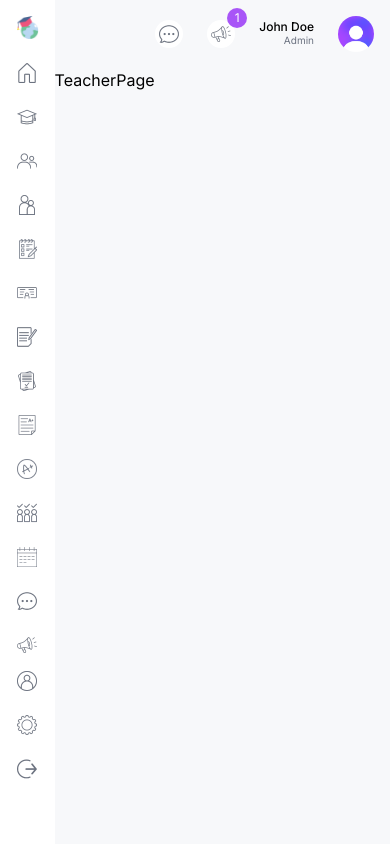
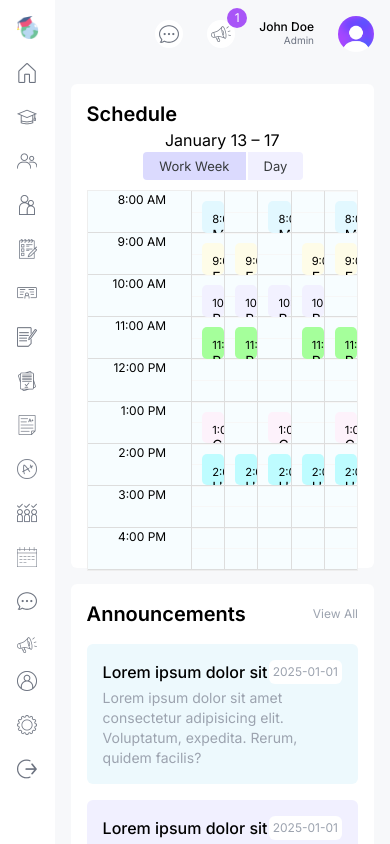
Before and after one commit to mohammadalnajar/school-management-dash, a Next.js app: page /teacher in a window 390 px wide. Built offline with nearby package versions, Linux system fonts and the light colour scheme.

Commit message:
enhance TeacherPage layout with BigCalendar and Announcements components; adjust DashboardLayout for responsive design

```diff
--- a/src/app/(dashboard)/layout.tsx
+++ b/src/app/(dashboard)/layout.tsx
@@ -11,21 +11,16 @@
     return (
         <div className='h-screen flex'>
             {/* LEFT */}
-            <div className='w-[14%] md:w-[8%] lg:w-[16%] xl:w-[16%]  p-4'>
-                <Link
-                    className='flex items-center justify-center lg:justify-start gap-2'
-                    href='/dashboard'
-                >
+            <div className='w-[14%] md:w-[8%] lg:w-[16%] xl:w-[14%] p-4'>
+                <Link href='/' className='flex items-center justify-center lg:justify-start gap-2'>
                     <Image src='/logo.png' alt='logo' width={32} height={32} />
                     <span className='hidden lg:block'>SchoolNajar</span>
                 </Link>
-
                 <Menu />
             </div>
             {/* RIGHT */}
-            <div className='w-[86%] md:w-[92%] lg:w-[84%] xl:w-[84%] bg-[#F7F8FA] overflow-scroll'>
+            <div className='w-[86%] md:w-[92%] lg:w-[84%] xl:w-[86%] bg-[#F7F8FA] overflow-scroll flex flex-col'>
                 <Navbar />
-
                 {children}
             </div>
         </div>
--- a/src/app/(dashboard)/teacher/page.tsx
+++ b/src/app/(dashboard)/teacher/page.tsx
@@ -1,7 +1,23 @@
-import React from 'react';
+import Announcements from '@/components/Announcements';
+import BigCalendar from '@/components/BigCalendar';
+import EventCalendar from '@/components/EventCalendar';
 
 const TeacherPage = () => {
-    return <div>TeacherPage</div>;
+    return (
+        <div className='flex-1 p-4 flex gap-4 flex-col xl:flex-row'>
+            {/* LEFT */}
+            <div className='w-full xl:w-2/3'>
+                <div className='h-full bg-white p-4 rounded-md'>
+                    <h1 className='text-xl font-semibold'>Schedule</h1>
+                    <BigCalendar />
+                </div>
+            </div>
+            {/* RIGHT */}
+            <div className='w-full xl:w-1/3 flex flex-col gap-8'>
+                <Announcements />
+            </div>
+        </div>
+    );
 };
 
 export default TeacherPage;
--- a/src/components/BigCalendar.tsx
+++ b/src/components/BigCalendar.tsx
@@ -24,7 +24,8 @@
             border: 'none',
             padding: '10px',
             margin: '10px',
-            width: '99%'
+            width: '99%',
+            flexFlow: 'column'
         };
         return { style };
     };
```
